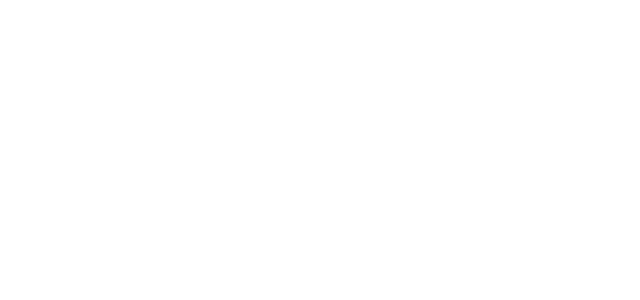
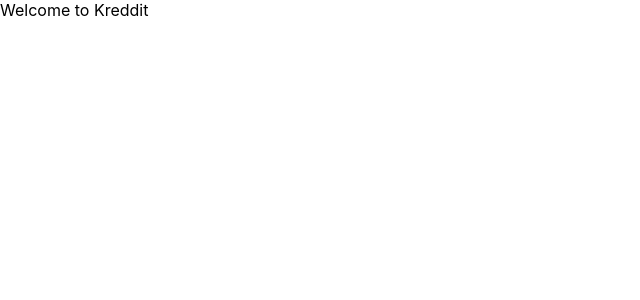
Before and after one commit to timothyhohyhtomit/kreddit, a React (Create React App) app in the folder client/: page / in a window 1280 px wide. Shown: the top 300 px of the page, without its empty margins (0-640 px from the left). Built offline with nearby package versions, Linux system fonts and the light colour scheme.

Commit message:
Created Root.js for rendering outlet; Modified App.js so it renders Root.js

```diff
--- a/client/src/app/App.js
+++ b/client/src/app/App.js
@@ -3,14 +3,16 @@
 import PostPage from "../page/post/PostPage";
 import CreatePostPage from "../page/post/CreatePostPage";
 import HomePage from "../page/general/MainPage";
+import Root from "../view/general/Root";
 
 function App() {
     // STATES
     // user info
     const [isLoggedIn, setLoggedIn] = useState(localStorage.getItem("user_id") !== null);
+    const [user, setUser] = useState(null);
     // react router
     const appRouter = createBrowserRouter(createRoutesFromElements(
-        <Route path="/" element={<></>}>
+        <Route path="/" element={<Root isLoggedIn={isLoggedIn} user={user} />}>
             <Route index element={
                 <HomePage />
             } />
--- /dev/null
+++ b/client/src/view/general/Root.js
@@ -0,0 +1,16 @@
+import React from "react";
+import { Outlet } from "react-router-dom";
+
+function Root({ isLoggedIn, user }) {
+    return (
+        <div className="root">
+            <div className="root-header"></div>
+            <div className="root-separator"></div>
+            <div className="root-outlet">
+                <Outlet />
+            </div>
+        </div>
+    );
+}
+
+export default Root;
```
